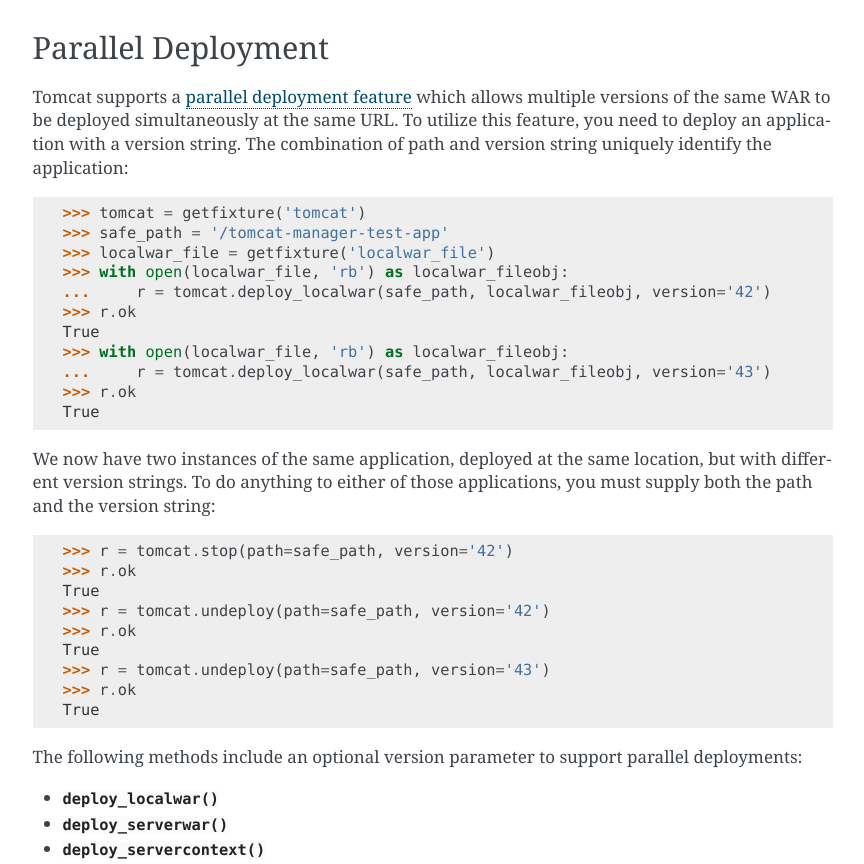
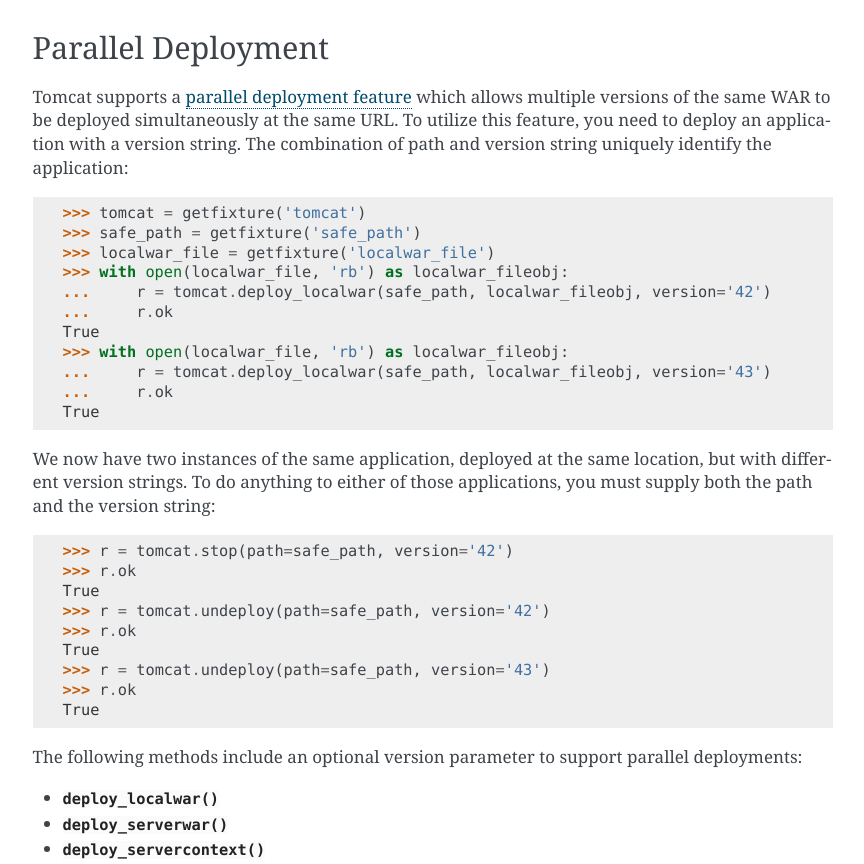
Before and after one commit to tomcatmanager/tomcatmanager, a Sphinx documentation site: the page built from docs/package.rst, in a window 1280 px wide and 900 px high, scrolled down 1861 px, cut to the strip 36-900 px from the top of the window. Shown: the whole strip, without its empty margins (330-1194 px from the left). Built offline with Sphinx 7.4.7, drawn with Linux system fonts in a browser that asks for light colours.

Commit message:
Fix doctest to use safe_path fixture

```diff
--- a/docs/package.rst
+++ b/docs/package.rst
@@ -80,15 +80,15 @@
 uniquely identify the application::
 
    >>> tomcat = getfixture('tomcat')
-   >>> safe_path = '/tomcat-manager-test-app'
+   >>> safe_path = getfixture('safe_path')
    >>> localwar_file = getfixture('localwar_file')
    >>> with open(localwar_file, 'rb') as localwar_fileobj:
    ...     r = tomcat.deploy_localwar(safe_path, localwar_fileobj, version='42')
-   >>> r.ok
+   ...     r.ok
    True
    >>> with open(localwar_file, 'rb') as localwar_fileobj:
    ...     r = tomcat.deploy_localwar(safe_path, localwar_fileobj, version='43')
-   >>> r.ok
+   ...     r.ok
    True
 
 We now have two instances of the same application, deployed at the same
```
